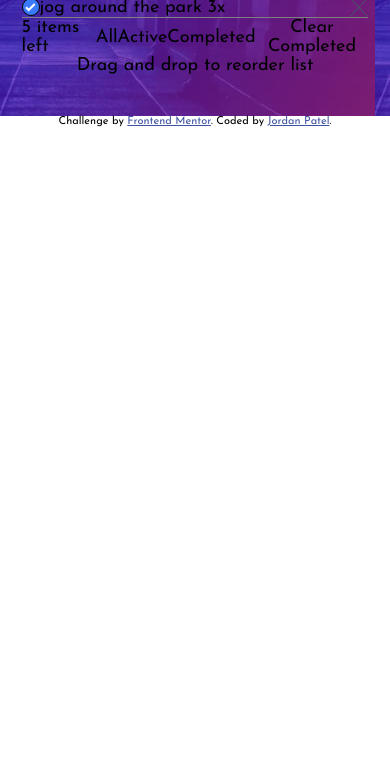
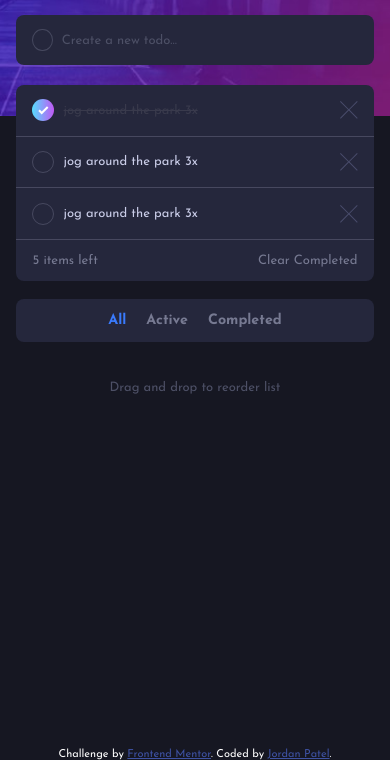
Before and after one commit to JordansGit/todo-app, a plain HTML site: page index.html in a window 390 px wide. Shown: the part 84-844 px from the top of the page. Drawn offline with Linux system fonts and the light colour scheme.

Commit message:
styled: mobile design with dark theme

```diff
--- a/css/abstracts/_variables.scss
+++ b/css/abstracts/_variables.scss
@@ -0,0 +1,21 @@
+:root {
+  // Primary
+  --bright-blue: hsl(220, 98%, 61%); // .active txt
+  --check-background: linear-gradient(to right, hsl(192, 100%, 67%), hsl(280, 87%, 65%)); // maybe circle bg.
+
+  // Light theme
+  --very-light-gray: hsl(0, 0%, 98%);
+  --very-light-grayish-blue: hsl(236, 33%, 92%);
+  --light-grayish-blue: hsl(233, 11%, 84%);
+  --dark-grayish-blue: hsl(236, 9%, 61%);
+  --very-dark-grayish-blue: hsl(235, 19%, 35%);
+
+  // Dark theme
+  --very-dark-blue: hsl(235, 21%, 11%); // main bg
+  --very-dark-desaturated-blue: hsl(235, 24%, 19%); // todo item bg
+  --light-grayish-blue: hsl(234, 39%, 85%); // todo item txt
+  --light-grayish-blue-hover: hsl(236, 33%, 92%); // (hover)
+  --dark-grayish-blue: hsl(234, 11%, 52%);
+  --very-dark-grayish-blue-1: hsl(233, 14%, 35%);
+  --very-dark-grayish-blue-2: hsl(237, 14%, 26%);
+}
--- /dev/null
+++ b/css/base/_general.scss
@@ -0,0 +1,21 @@
+.hide {
+  display: none !important;
+}
+
+.show-check {
+  img {
+    display: block !important;
+  }
+}
+
+.checked {
+  text-decoration: line-through;
+}
+
+// we use circle because this class is also in the search bar, BUT, we also have the check wrapper because we will add hover states to that.
+.circle {
+  height: 22px;
+  width: 22px;
+  border-radius: 50%;
+  margin-right: 0.7em;
+}
--- a/css/base/_reset.scss
+++ b/css/base/_reset.scss
@@ -0,0 +1,27 @@
+* {
+  box-sizing: border-box;
+}
+
+img {
+  max-width: 100%;
+  display: block;
+}
+
+body, h1, p, menu {
+  margin: 0;
+}
+
+button, menu, input {
+  padding: 0;
+}
+
+button, input {
+  border: none;
+  font-size: 1rem;
+  outline: none;
+  background: none;
+}
+
+menu {
+  list-style-type: none;
+}
--- a/css/base/_typography.scss
+++ b/css/base/_typography.scss
@@ -0,0 +1,39 @@
+* {
+  font-family: 'Josefin Sans', sans-serif;
+}
+
+html {
+  font-size: 13px;
+
+  @media (min-width: 600px) {
+    font-size: 18px;
+  }
+}
+
+.todo-new-input, p, button {
+  font-weight: 400;
+}
+
+.logo, .todo-filter-btn {
+  font-weight: 700;
+}
+
+.logo {
+  text-transform: uppercase;
+  font-size: 2rem;
+  letter-spacing: 10px;
+}
+
+.todo-filter-btn {
+  font-size: 1.1rem;
+}
+
+.todo-filter-btn, .todo-remaining-todos, .todo-clear-completed {
+  @media (min-width: 600px) {
+    font-size: 0.8rem;
+  }
+}
+
+.todo-footer-text {
+  text-align: center;
+}
--- /dev/null
+++ b/css/components/_todo.scss
@@ -0,0 +1,101 @@
+@mixin borderRadius {
+  border-radius: 8px;
+}
+
+.container {
+  margin: 0 auto;
+  left: 1.2em;
+  right: 1.2em;
+  max-width: 550px;
+  position: absolute;
+  z-index: 1;
+  top: 3em;
+
+  @media (min-width: 600px) {
+    top: 7em;
+  }
+
+  /* todo header */
+  .todo-header {
+    display: flex;
+    justify-content: space-between;
+  }
+
+
+  /* todo new todo */
+  .todo-new-todo {
+    display: flex;
+    align-items: center;
+    margin-top: 2.5em;
+    margin-bottom: 20px;
+    @include borderRadius;
+
+    #todo-new-input {
+      width: 100%;
+      margin-top: 2px;
+    }
+  }
+
+  /* todo list */
+  .todo-list {
+    @include borderRadius;
+
+    .todo-item {
+      display: flex;
+      align-items: center;
+
+      &:first-child {
+        border-top-left-radius: 8px;
+        border-top-right-radius: 8px;
+      }
+
+      .todo-item-checkmark {
+        display: flex;
+        align-items: center;
+        justify-content: center;
+
+        .checkmark {
+          display: none;
+        }
+      }
+
+      .todo-item-delete {
+        margin-left: auto;
+      }
+    }
+
+    .todo-info {
+      display: flex;
+      align-items: center;
+      justify-content: space-between;
+      position: relative;
+      border-bottom-left-radius: 8px;
+      border-bottom-right-radius: 8px;
+
+      .todo-filter-list {
+        display: flex;
+        align-items: center;
+        justify-content: center;
+        gap: 20px;
+        position: absolute;
+        left: 0;
+        right: 0;
+        top: calc(39px + 20px);
+        width: 100%;
+        @include borderRadius;
+
+        @media (min-width: 600px) {
+          padding: 0;
+          position: initial;
+          width: initial;
+          border-radius: initial;
+        }
+      }
+    }
+  }
+
+  /* todo footer */
+  .todo-footer {
+    margin-top: 100px;
+  }
+}
--- /dev/null
+++ b/css/layout/_layout.scss
@@ -0,0 +1,29 @@
+body {
+  min-height: 100vh;
+}
+
+.header {
+  height: 200px;
+  background: url(../images/bg-mobile-dark.jpg);
+  background-position: center;
+  background-repeat: no-repeat;
+  background-size: cover;
+
+  @media (min-width: 600px) {
+    height: 300px;
+    background: url(../images/bg-desktop-dark.jpg);
+  }
+}
+
+main {
+  height: calc(100vh - 200px - 11px);
+
+  @media (min-width: 600px) {
+    height: calc(100vh - 300px - 11px);
+  }
+}
+
+/* footer */
+/* default style that came with project */
+.attribution { color: white; font-size: 11px; text-align: center; }
+.attribution a { color: hsl(228, 45%, 44%); }
--- a/css/main.scss
+++ b/css/main.scss
@@ -1,183 +1,70 @@
-/* variables */
-
-/* resets */
-* {
-  box-sizing: border-box;
-}
-
-img {
-  max-width: 100%;
-  display: block;
-}
-
-body, h1, p, menu {
-  margin: 0;
-}
-
-button, menu, input {
-  padding: 0;
-}
-
-button, input[type=text] {
-  border: none;
-}
-
-button {
-  outline: none;
-  font-size: 1rem;
-  background: none;
-}
-
-menu {
-  list-style-type: none;
-}
+/* Abstracts */
+@import './abstracts/variables';
+@import './base/reset';
 
 
 
-/* colors */
-:root {
-  // Primary
-  --bright-blue: hsl(220, 98%, 61%);
-  --check-background: linear-gradient(hsl(192, 100%, 67%), hsl(280, 87%, 65%));
-
-  // light theme
-  --very-light-gray: hsl(0, 0%, 98%);
-  --very-light-grayish-blue: hsl(236, 33%, 92%);
-  --light-grayish-blue: hsl(233, 11%, 84%);
-  --dark-grayish-blue: hsl(236, 9%, 61%);
-  --very-dark-grayish-blue: hsl(235, 19%, 35%);
-
-  // dark theme
-  --very-dark-blue: hsl(235, 21%, 11%);
-  --very-dark-desaturated-blue: hsl(235, 24%, 19%);
-  --light-grayish-blue: hsl(234, 39%, 85%);
-  --light-grayish-blue: hsl(236, 33%, 92%); // (hover)
-  --dark-grayish-blue: hsl(234, 11%, 52%);
-  --very-dark-grayish-blue: hsl(233, 14%, 35%);
-  --very-dark-grayish-blue: hsl(237, 14%, 26%);
-}
-
+/* Colours */
 .logo {
   color: white;
 }
+.active {
+  color: var(--bright-blue) !important;
+}
+.todo-item-description, #todo-new-input {
+  color: var(--light-grayish-blue);
+}
+.checked {
+  color: var(--very-dark-grayish-blue-2);
+}
+.todo-remaining-todos, .todo-clear-completed, .todo-filter-all, .todo-filter-active, .todo-filter-completed {
+  color: var(--dark-grayish-blue);
+}
 
-.todo-item-checkmark-wrapper {
-  background: var(--bright-blue);
+.todo-footer, ::placeholder {
+  color: var(--very-dark-grayish-blue-1);
 }
 
 
 
 
-
-
-/* typography */
-* {
-  font-family: 'Josefin Sans', sans-serif;
-}
-html {
-  font-size: 18px;
+main, footer {
+  background: var(--very-dark-blue);
 }
 
-.logo {
-  font-weight: 700;
-  text-transform: uppercase;
-  font-size: 1.5rem;
-  letter-spacing: 10px;
+.todo-new-todo, .todo-item, .todo-info, .todo-filter-list {
+  background: var(--very-dark-desaturated-blue);
+  padding: 1.1em 1.3em;
 }
 
-.todo-new-input, p, button {
-  font-weight: 400;
+.todo-item {
+  border-bottom: 1px solid hsla(234, 39%, 85%, 0.2);
+}
+
+.circle {
+  border: 1px solid hsla(234, 39%, 85%, 0.2);
+}
+
+.show-check {
+  background: var(--check-background);
+  border: 1px solid var(--check-background); // keep .show-check under .circle or use !important.
 }
 
 
 
 
-/* General */
+/* Base */
+@import './base/typography';
+@import './base/general';
 
-.hide {
-  display: none !important;
-}
+/* Layout */
+@import './layout/layout';
 
-.container {
-  margin: 0 auto;
-  margin-left: 1.2em;
-  margin-right: 1.2em;
-  max-width: 550px;
-  position: absolute;
-  z-index: 1;
-  top: 2em;
-}
+/* Components */
+@import './components/todo';
 
 
-// we use circle because this class is also in the search bar, BUT, we also have the check wrapper because we will add hover states to that.
-.circle {
-  height: 18px;
-  width: 18px;
-  border: 1px solid black;
-  border-radius: 50%;
-}
 
-
-/* header */
-.header {
-  height: 200px;
-  background: url(../images/bg-mobile-dark.jpg);
-
-  @media (min-width: 600px) {
-    height: 300px;
-    background: url(../images/bg-desktop-dark.jpg);
-  }
-}
-
-.todo-header {
-  display: flex;
-  justify-content: space-between;
-}
-
-/* main */
-
-/* new todo */
-#todo-new-input {
-  border: 1px solid black;
-  width: 100%;
-}
-
-/* todo list */
-.todo-list {
-  .todo-item {
-    display: flex;
-    border-bottom: 1px solid gray;
-
-    .todo-item-checkmark-wrapper {
-      display: flex;
-      align-items: center;
-      justify-content: center;
-    }
-
-    .todo-item-delete {
-      margin-left: auto;
-    }
-  }
-
-  .todo-info {
-    display: flex;
-    align-items: center;
-    justify-content: space-between;
-
-    .todo-filter-list {
-      display: flex;
-    }
-  }
-}
-
-/* footer */
-/* default style that came with project */
-.attribution { font-size: 11px; text-align: center; }
-.attribution a { color: hsl(228, 45%, 44%); }
-
-.footer-text {
-  text-align: center;
-}
 
 
 /* to do:
--- a/index.html
+++ b/index.html
@@ -28,17 +28,33 @@
       </section>
 
       <section class="todo-new-todo">
-        <input type="text" id="todo-new-input" place="Create a new todo...">
+        <div class="circle"></div>
+        <input type="text" id="todo-new-input" placeholder="Create a new todo...">
       </section>
 
       <section class="todo-list">
         <div class="todo-item">
-          <div class="circle todo-item-checkmark-wrapper">
-            <img class="checkmark show" src="./images/icon-check.svg">
+          <div class="circle todo-item-checkmark show-check">
+            <img class="checkmark" src="./images/icon-check.svg">
+          </div>
+          <p class="todo-item-description checked">jog around the park 3x</p>
+          <img class="todo-item-delete" src="./images/icon-cross.svg">
+        </div>
+        <div class="todo-item">
+          <div class="circle todo-item-checkmark">
+            <img class="checkmark" src="./images/icon-check.svg">
           </div>
           <p class="todo-item-description">jog around the park 3x</p>
           <img class="todo-item-delete" src="./images/icon-cross.svg">
         </div>
+        <div class="todo-item">
+          <div class="circle todo-item-checkmark">
+            <img class="checkmark " src="./images/icon-check.svg">
+          </div>
+          <p class="todo-item-description">jog around the park 3x</p>
+          <img class="todo-item-delete" src="./images/icon-cross.svg">
+        </div>
+
 
         <div class="todo-info">
           <p class="todo-remaining-todos">
@@ -47,9 +63,9 @@
           </p>
 
           <menu class="todo-filter-list">
-            <li><button class="todo-filter-all">All</button></li>
-            <li><button class="todo-filter-active">Active</button></li>
-            <li><button class="todo-filter-completed">Completed</button></li>
+            <li><button class="todo-filter-btn todo-filter-all active">All</button></li>
+            <li><button class="todo-filter-btn todo-filter-active">Active</button></li>
+            <li><button class="todo-filter-btn todo-filter-completed">Completed</button></li>
           </menu>
 
           <button class="todo-clear-completed">Clear Completed</button>
@@ -57,7 +73,7 @@
       </section>
 
       <section class="todo-footer">
-        <p class="footer-text">
+        <p class="todo-footer-text">
           Drag and drop to reorder list
         </p>
       </section>
```
Also changed, not shown: css/abstracts/_mixins.scss (deleted), css/layout/_footer.scss (deleted), css/layout/_general.scss (deleted), css/layout/_header.scss (deleted), css/main.css, 1 other file.
